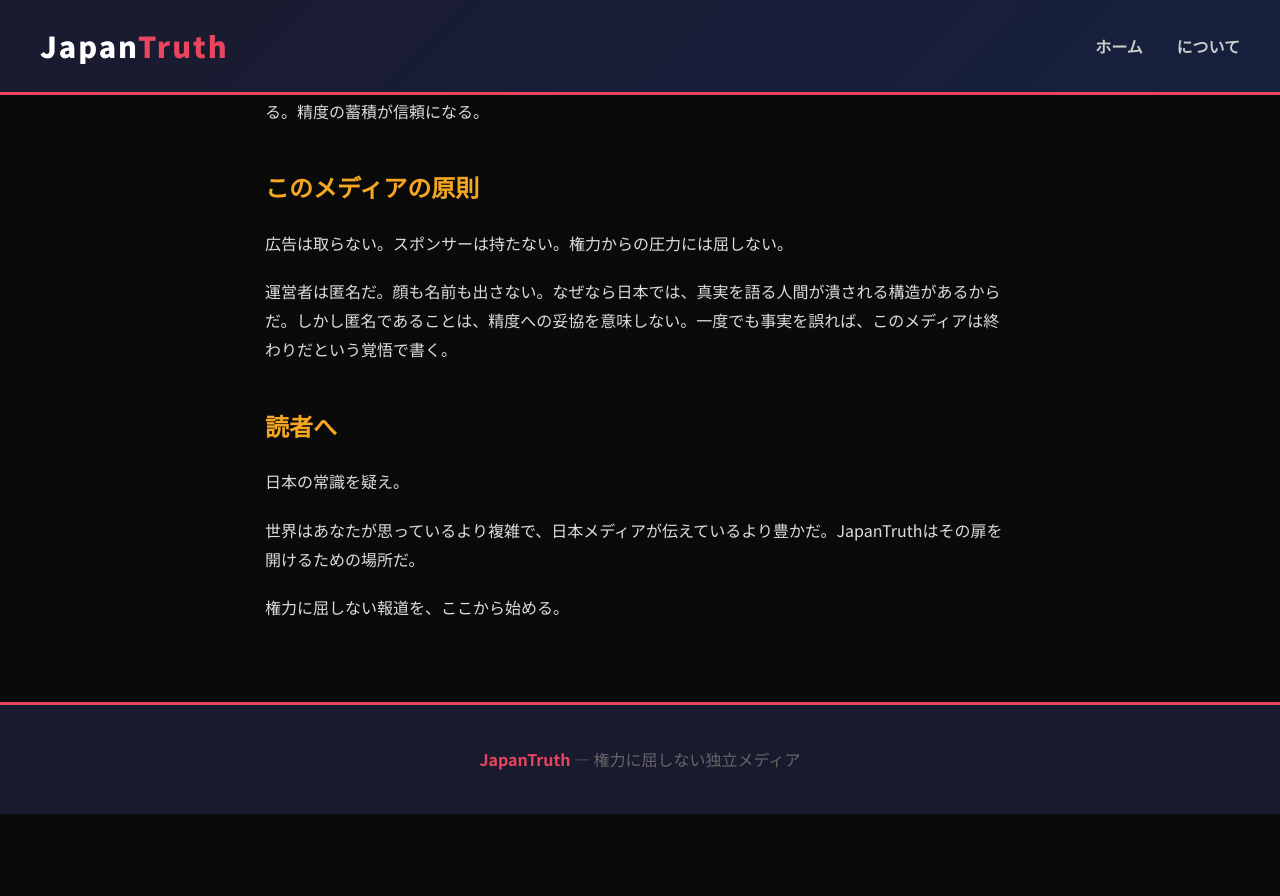
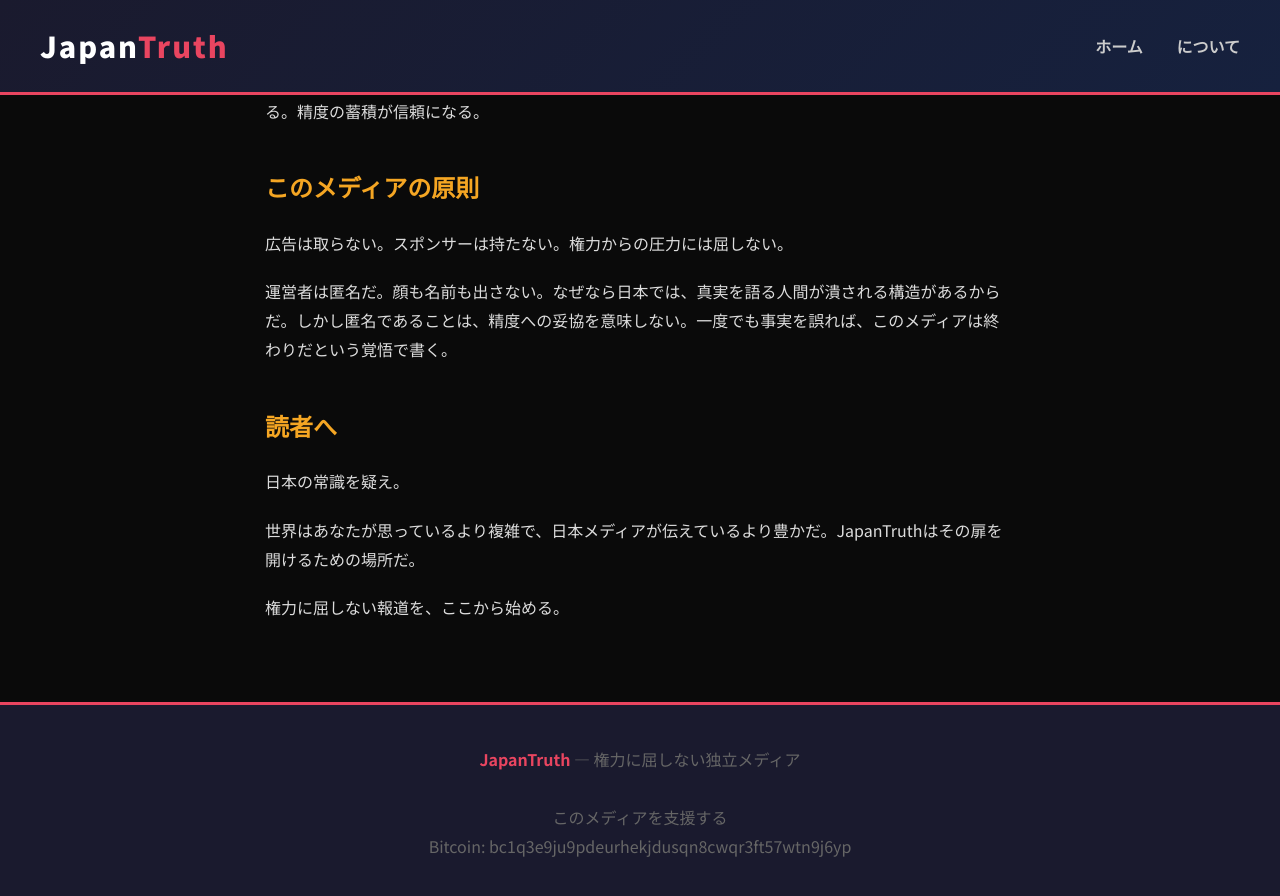
Before and after one commit to JapanTruth/japantruth.github.io, a Jekyll site: the page built from _posts/2026-04-13-first-post.md, in a window 1280 px wide and 900 px high, scrolled down 1200 px. Shown: the top 896 px of the window. Built offline with Jekyll 4.4.1, drawn with Linux system fonts in a browser that asks for light colours; before the commit the page ends 2014 px from its top, so only the background shows below that.

Commit message:
BTCアドレスを追加

```diff
--- a/_layouts/default.html
+++ b/_layouts/default.html
@@ -27,6 +27,9 @@
 
   <footer>
     <p><strong>JapanTruth</strong> — 権力に屈しない独立メディア</p>
+    <br>
+    <p>このメディアを支援する</p>
+    <p>Bitcoin: bc1q3e9ju9pdeurhekjdusqn8cwqr3ft57wtn9j6yp</p>
   </footer>
 
 </body>
```
